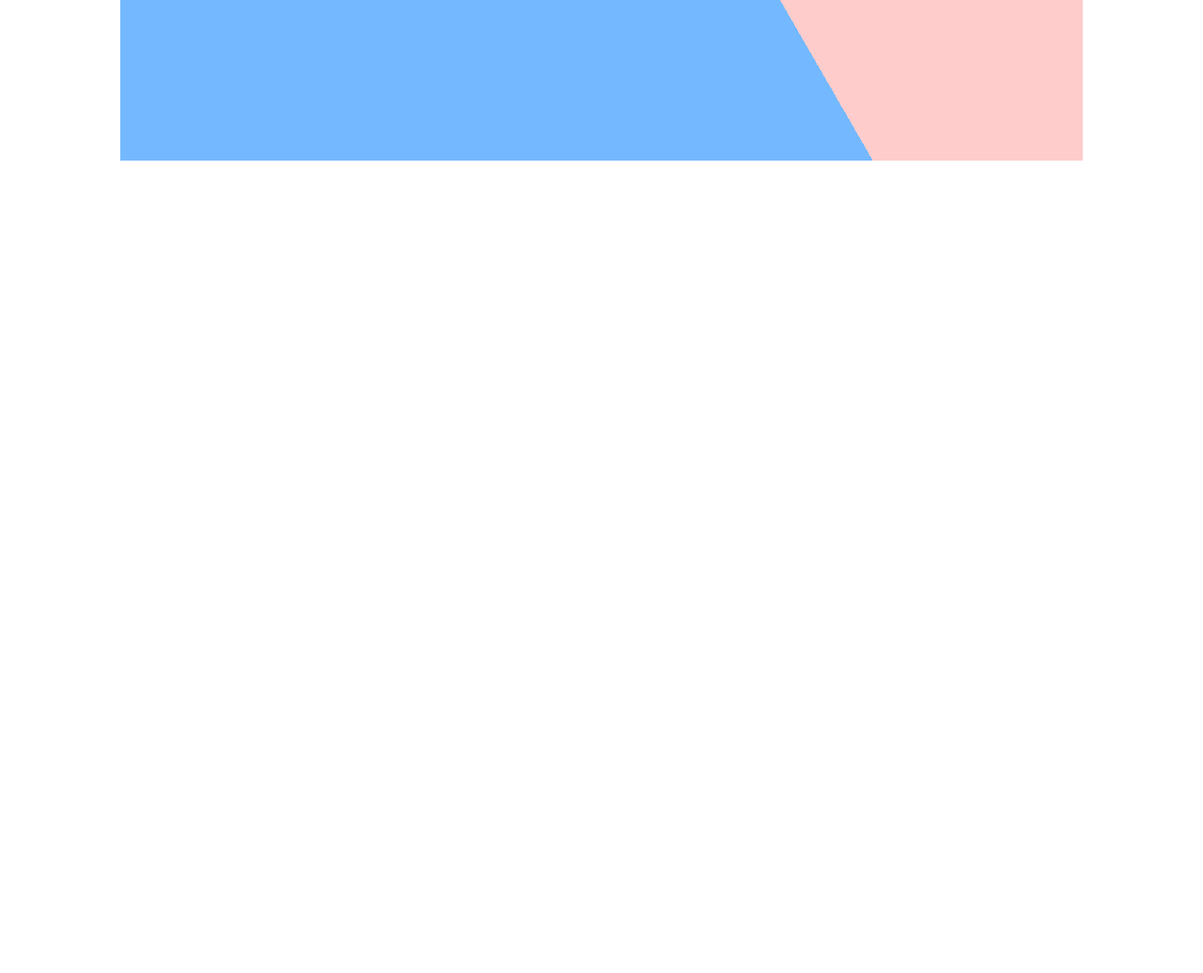
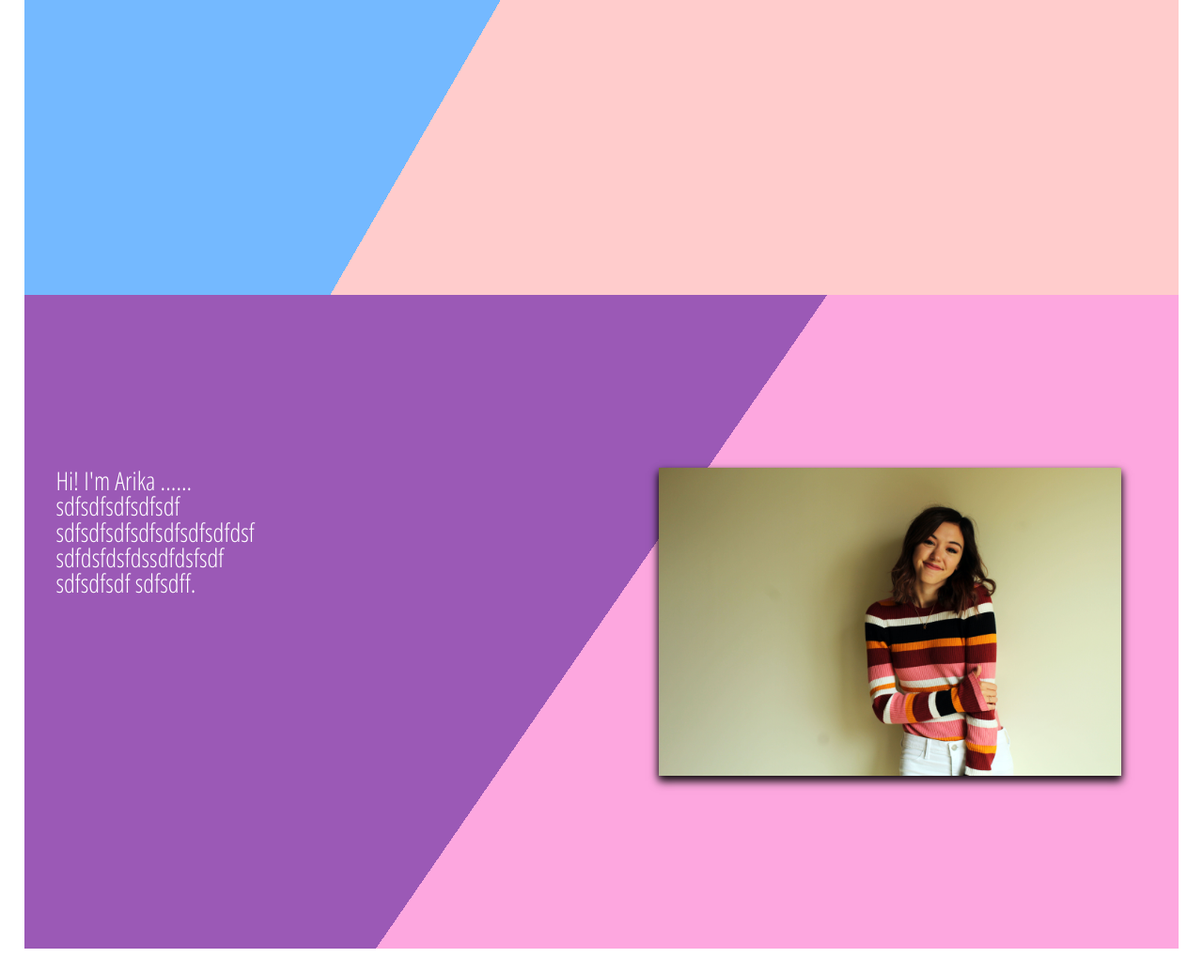
Before and after one commit to arikaryan98/Love-at-first-, a plain HTML site: page index.html in a window 1280 px wide. Shown: the part 1903-2939 px from the top of the page at 94% size. Before the commit the page ends 2202 px from the top, so only its background shows below. Drawn offline with Linux system fonts and the light colour scheme.

Commit message:
added sketchy about me

```diff
--- a/index.html
+++ b/index.html
@@ -40,16 +40,19 @@
 
 
 
-        </section></a>
-
-        <section class="subscribe">
+        </section>
 
 
 
+        <section class="about-me">
+                    <div class="about-div">
+                        <p>Hi! I'm Arika ......
+                            sdfsdfsdfsdfsdf
+                            sdfsdfsdfsdfsdfsdfsdfdsf
+                            sdfdsfdsfdssdfdsfsdf sdfsdfsdf sdfsdff.</p>
+                        </div>
 
-
-
-
+            <img  src="arika.jpg" alt="">
 
         </section>
 
--- a/style.css
+++ b/style.css
@@ -50,7 +50,7 @@ table {
 	border-spacing: 0;
 }
 .container {
-    margin: 10%;
+    margin: 2%;
 }
 
 
@@ -60,7 +60,7 @@ table {
   background-color: white;
     height: 3vh;
     width: 80%;
-
+    margin-bottom: 5%;
 
 
 
@@ -70,6 +70,7 @@ table {
     color: black;
     margin-right: 3%;
     font-size: 1em;
+
 
 }
 .header{
@@ -92,7 +93,7 @@ height: 90%;
 
 
     background-color: #013A6B;
-    background-image: -webkit-linear-gradient(30deg, #74b9ff 50%,#ffcccc 50%);
+    background-image: -webkit-linear-gradient(-30deg, #74b9ff 50%,#ffcccc 50%);
     min-height: 500px;
 
 }
@@ -135,6 +136,39 @@ height: 90%;
     color: black;
     font-size: .75em;
 }
+
+.about-me {
+    display: flex;
+    justify-content: space-between;
+    background-color: #013A6B;
+    background-image: -webkit-linear-gradient(-34.6deg,#9b59b6 50%,#FDA7DF 50%);
+    padding-top: 15%;
+    padding-bottom: 15%;
+
+
+}
+.about-me p {
+    font-size: 1.7em;
+    width: 30%;
+    align-self: center;
+    margin-left: 5%;
+    color: white;
+
+}
+
+.about-me img {
+    align-self: center;
+  width: 40%;
+  height: 40%;
+margin-right: 5%;
+  box-shadow: 0 4px 8px 0 rgba(0, 0, 0, .8), 0 6px 10px 0 rgba(0, 0, 0, .6);
+
+
+
+}
+.
+
+
 a {
     text-decoration: none;
 }
```
Also changed, not shown: arika.jpg (added), 1 other file.
